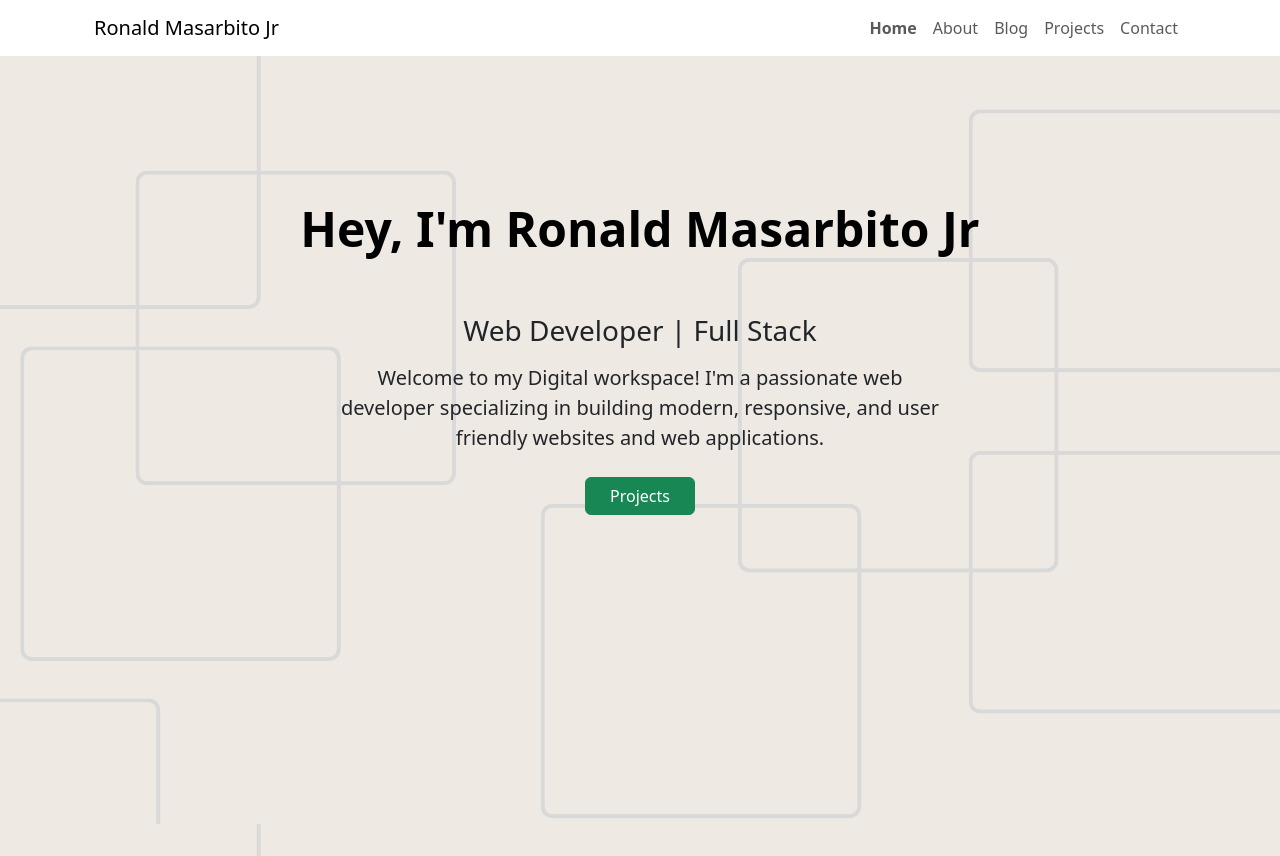
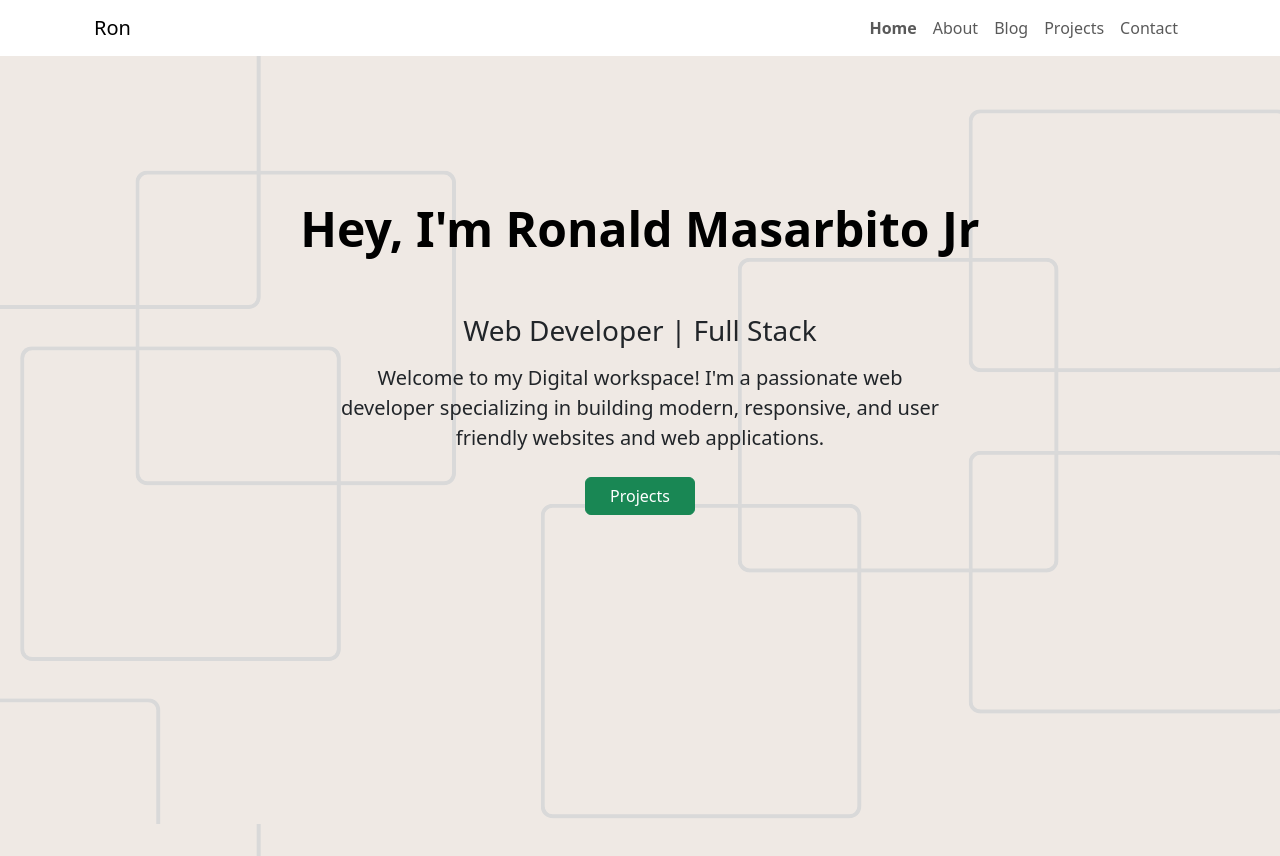
Before and after one commit to ronsproject/ron_site, a plain HTML site: page index.html in a window 1280 px wide. Drawn offline with nearby package versions, Linux system fonts and the light colour scheme.

Commit message:
Update index.html

```diff
--- a/index.html
+++ b/index.html
@@ -21,7 +21,7 @@
           aria-label="Sixth navbar example"
         >
           <div class="container-fluid">
-            <a class="navbar-brand" href="index.html">Ronald Masarbito Jr</a>
+            <a class="navbar-brand" href="index.html">Ron</a>
             <button
               class="navbar-toggler collapsed"
               type="button"
```
